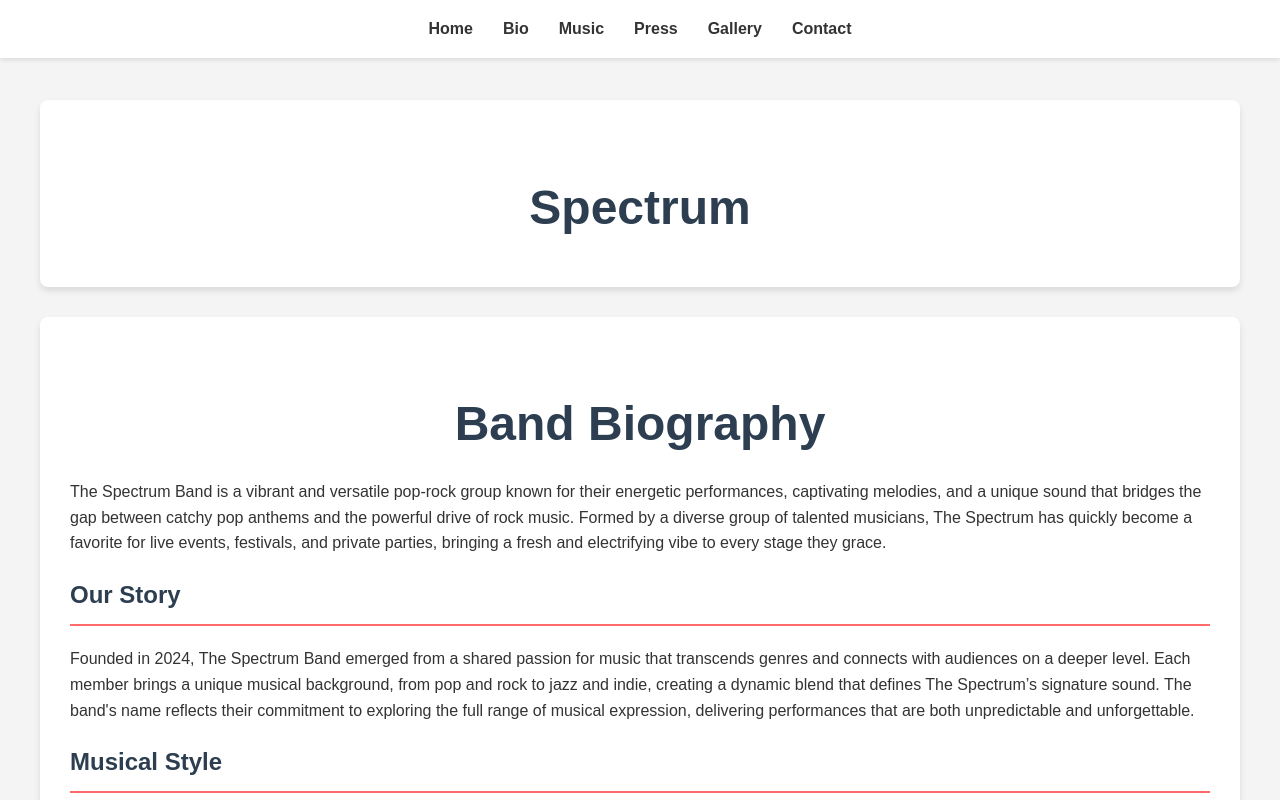
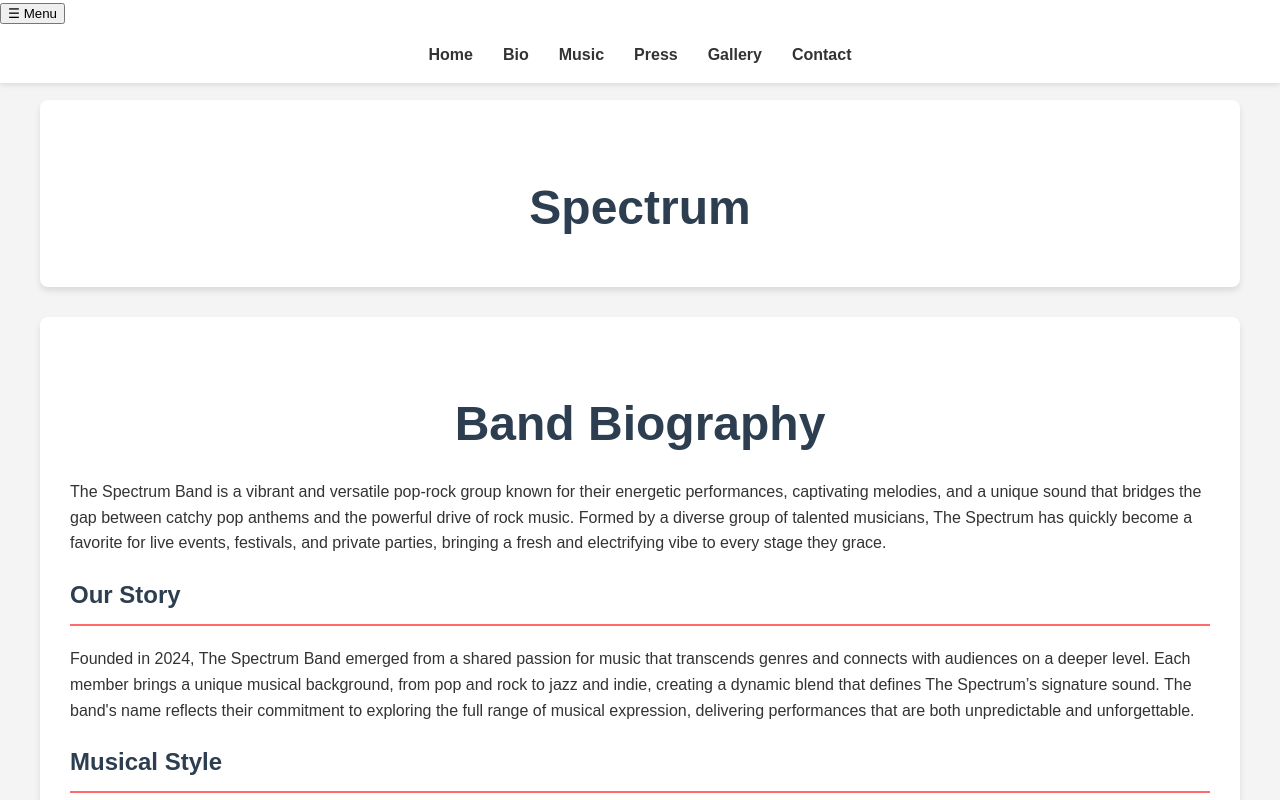
Before and after one commit to AsTroZ02/AsTroZ02.github.io, a plain HTML site: page index.html in a window 1280 px wide. Shown: the top 800 px of the page. Drawn offline with Linux system fonts and the light colour scheme; a script that the page names is missing.

Commit message:
Update index.html

```diff
--- a/index.html
+++ b/index.html
@@ -8,7 +8,8 @@
 </head>
 <body>
     <header>
-        <nav>
+        <button class="header-toggle" id="toggle-button">☰ Menu</button>
+        <nav id="nav-menu">
             <ul>
                 <li><a href="#home">Home</a></li>
                 <li><a href="#bio">Bio</a></li>
```
